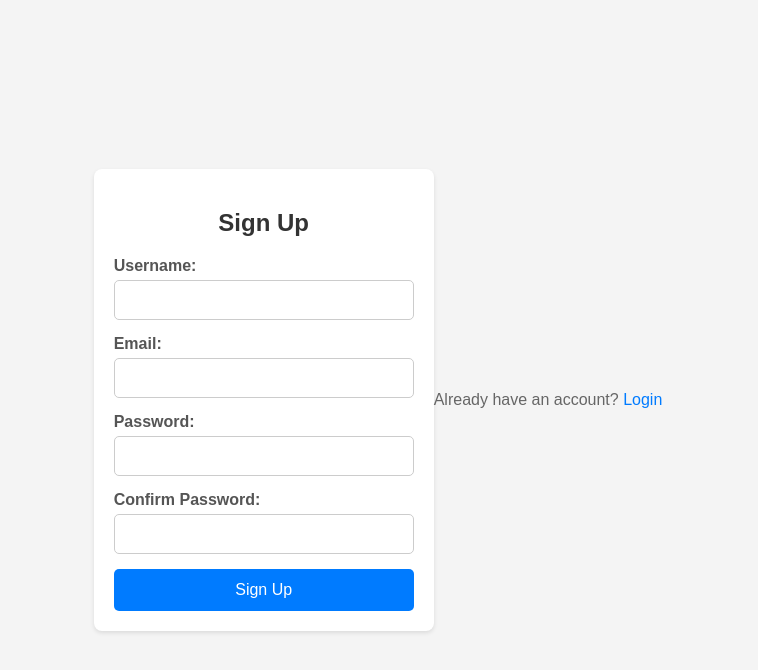
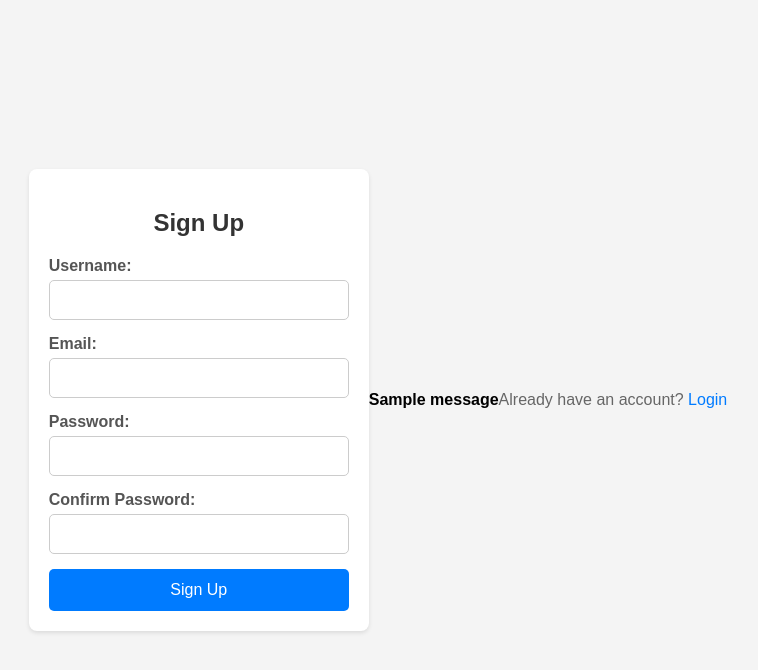
Before and after one commit to Danuragtiwari/Spotify, a Django app: page /signup in a window 1280 px wide. Shown: the top 670 px of the page, without its empty margins (262-1020 px from the left). Run offline with Django 3.2, Linux system fonts and the light colour scheme; tables that the repository leaves empty hold one stand-in row (values such as "Sample post"); one stand-in notice (Sample message) is shown.

Commit message:
Update signup.html

```diff
--- a/app/templates/app/signup.html
+++ b/app/templates/app/signup.html
@@ -67,6 +67,9 @@
         a:hover {
             text-decoration: underline;
         }
+        .messages {
+            text-align: center;
+        }
     </style>
 </head>
 <body>
@@ -83,6 +86,12 @@
         <input type="password" id="password2" name="password2" required>
         <button type="submit">Sign Up</button>
     </form>
+    <div class="messages">
+        {% for message in messages %}
+            <h4>{{ message }}</h4>
+
+        {% endfor %}
+    </div><br>
     <p>Already have an account? <a href="{% url 'login' %}">Login</a></p>
 </body>
 </html>
```
